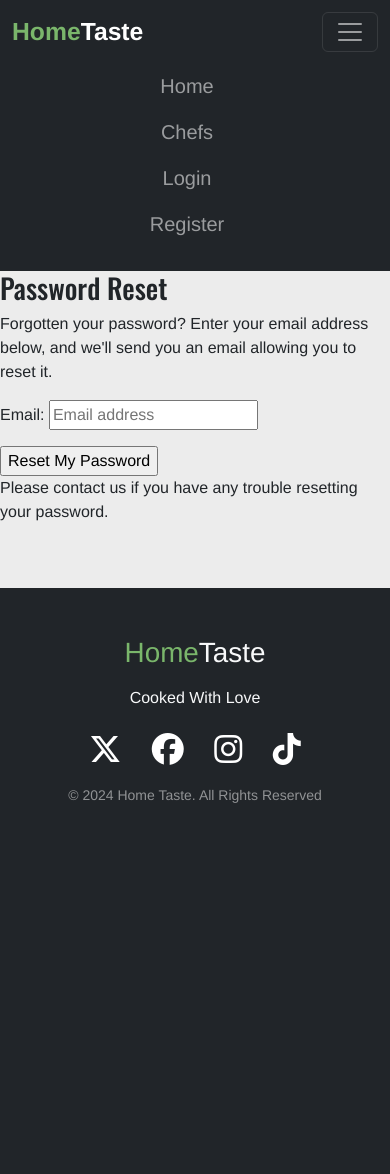
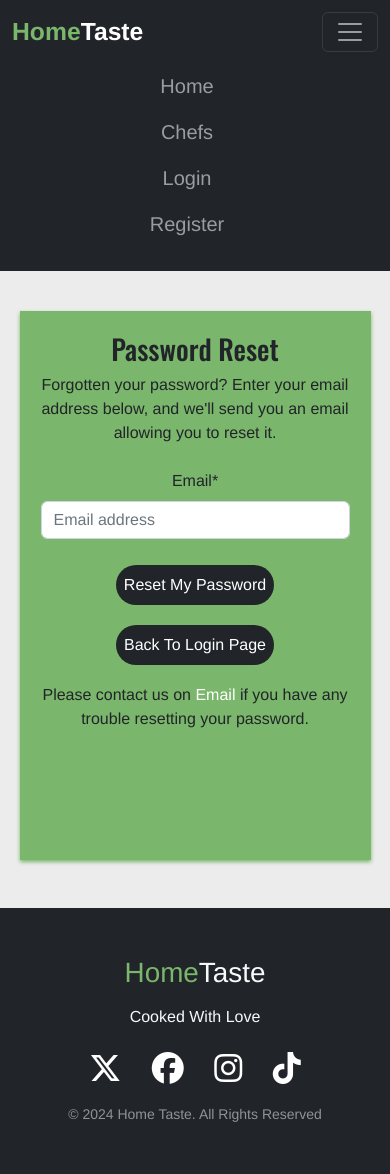
Before and after one commit to alakeldev/home-taste-app, a Django app: page /accounts/password/reset/ in a window 390 px wide. Before the commit the page ends 803 px from the top, so only its background shows below. Run offline with Django 4.2, Linux system fonts and the light colour scheme; some libraries are stand-ins or nearby versions.

Commit message:
edit account/password_reset.html 'restructured the code inside the page + add button back to login page + link to company email' + edit base.css 'style account/password_reset.html + its media queries'

```diff
--- a/static/css/base.css
+++ b/static/css/base.css
@@ -646,3 +646,56 @@ label.form-label.requiredField[for="id_password"]::before {
 }
 
 /* end delete profile confirmation page */
+
+/* start reset password page */
+#reset-pass-div {
+    box-shadow: 0 2px 4px var(--green-color);
+    border: 1px solid var(--green-color);
+    height: 60vh;
+    margin-top: 40px;
+    width: 60%;
+    background-color: var(--green-color);
+}
+
+@media (max-width: 688px) {
+    #reset-pass-div {
+        width: 90%;
+        height: 65vh;
+    }
+}
+
+
+#reset-pass-div h1 {
+    color: var(--main-color);
+    padding-top: 20px;
+}
+
+#reset-pass-div button,
+#reset-pass-div input:not(#id_email) {
+    padding: 8px;
+    border: none;
+    outline: none;
+    background-color: var(--main-color);
+    color: white;
+    border-radius: 60px;
+    transition: background-color 0.4s, color 0.4s;
+    margin: 10px;
+}
+
+#reset-pass-div button:hover,
+#reset-pass-div input:not(#id_email):hover {
+    background-color: #f0edef;
+    color: var(--main-color);
+}
+
+#reset-pass-div a {
+    color: white;
+    text-decoration: none;
+    transition: background-color 0.4s, color 0.4s;
+}
+
+#reset-pass-div a:hover {
+    color: #0a459c;
+}
+
+/* end reset password page */
--- a/templates/allauth/account/password_reset.html
+++ b/templates/allauth/account/password_reset.html
@@ -6,19 +6,22 @@
 {% block head_title %}{% trans "Password Reset" %}{% endblock head_title %}
 
 {% block content %}
-
+<div class="container text-center" id="reset-pass-div">
     <h1>{% trans "Password Reset" %}</h1>
     {% if user.is_authenticated %}
     {% include "account/snippets/already_logged_in.html" %}
     {% endif %}
 
-    <p>{% trans "Forgotten your password? Enter your email address below, and we'll send you an email allowing you to reset it." %}</p>
+    <p>Forgotten your password? Enter your email address below, and we'll send you an email allowing you to
+        reset it.</p>
 
-    <form method="POST" action="{% url 'account_reset_password' %}" class="password_reset">
+    <form method="POST" action="{% url 'account_reset_password' %}" class="password_reset form p-2">
         {% csrf_token %}
-        {{ form.as_p }}
+        {{ form|crispy }}
         <input type="submit" value="{% trans 'Reset My Password' %}" />
+        <a href="/accounts/login/"><button type="button">Back To Login Page</button></a>
     </form>
 
-    <p>{% blocktrans %}Please contact us if you have any trouble resetting your password.{% endblocktrans %}</p>
+    <p>{% blocktrans %}Please contact us on <a href="mailto:home-taste-germany@hotmail.com">Email</a> if you have any trouble resetting your password.{% endblocktrans %}</p>
+</div>
 {% endblock content %}
```
